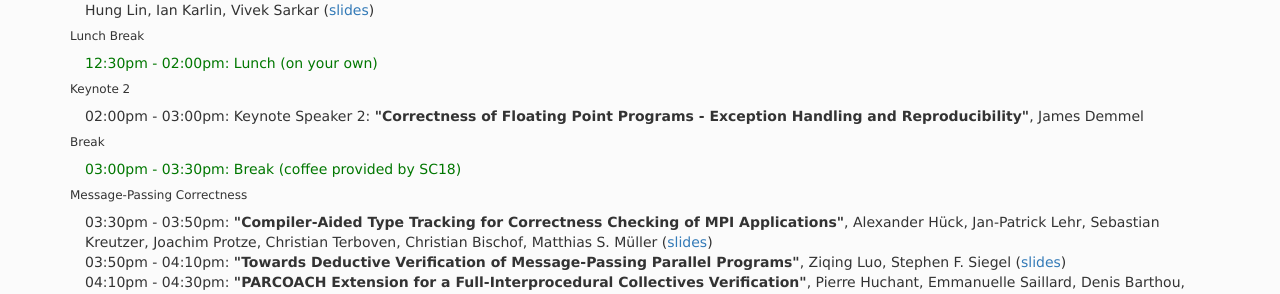
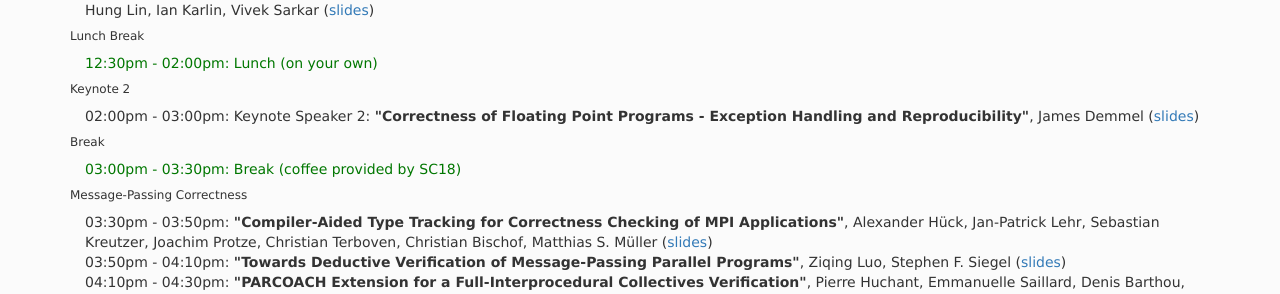
Before and after one commit to correctness-workshop/2018, a Jekyll site: the page built from index.md, in a window 1280 px wide and 900 px high, scrolled down 4464 px. Shown: the part 257-551 px from the top of the window. Built offline with Jekyll 4.4.1, drawn with Linux system fonts in a browser that asks for light colours; nearby versions of some CDN libraries; the list of posts is cut into pages by our own code.

Commit message:
Added Jim slides

```diff
--- a/index.md
+++ b/index.md
@@ -284,7 +284,7 @@ linear algebra libraries.
 
 ###### Keynote 2
 <table>
-<tr><td width="15">  </td> <td>02:00pm - 03:00pm:  Keynote Speaker 2: <b>"Correctness of Floating Point Programs - Exception Handling and Reproducibility"</b>, James Demmel </td> </tr>
+<tr><td width="15">  </td> <td>02:00pm - 03:00pm:  Keynote Speaker 2: <b>"Correctness of Floating Point Programs - Exception Handling and Reproducibility"</b>, James Demmel (<a href="papers/demmel.pdf">slides</a>) </td> </tr>
 </table>
 
 ###### Break
```
Also changed, not shown: 1 other file.
